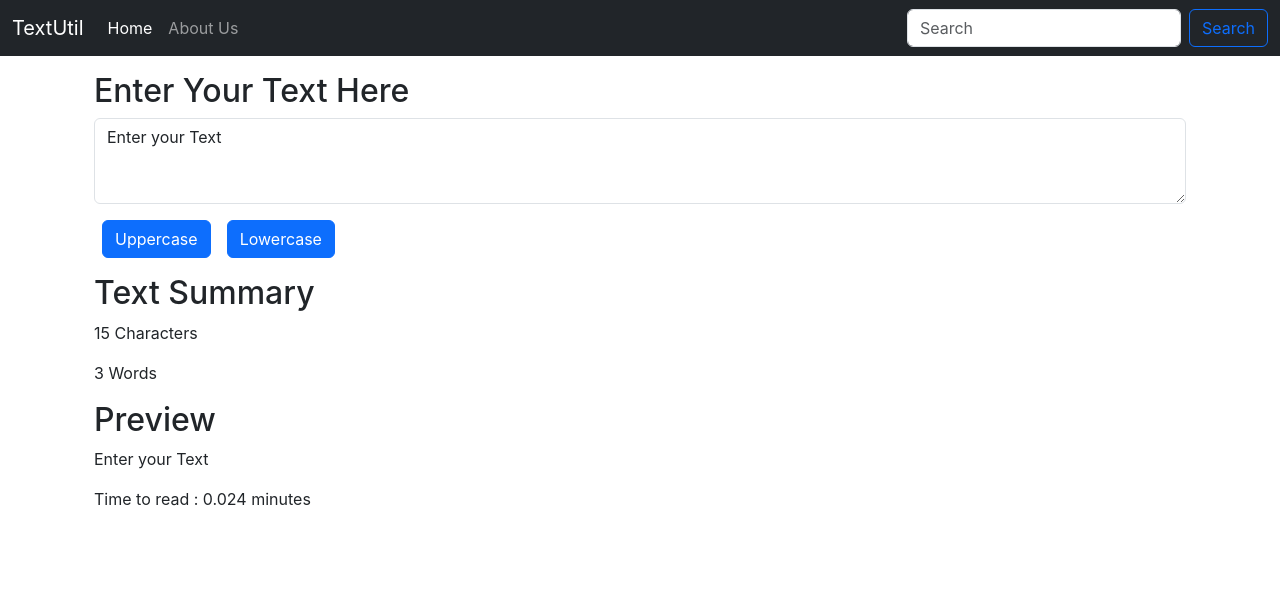
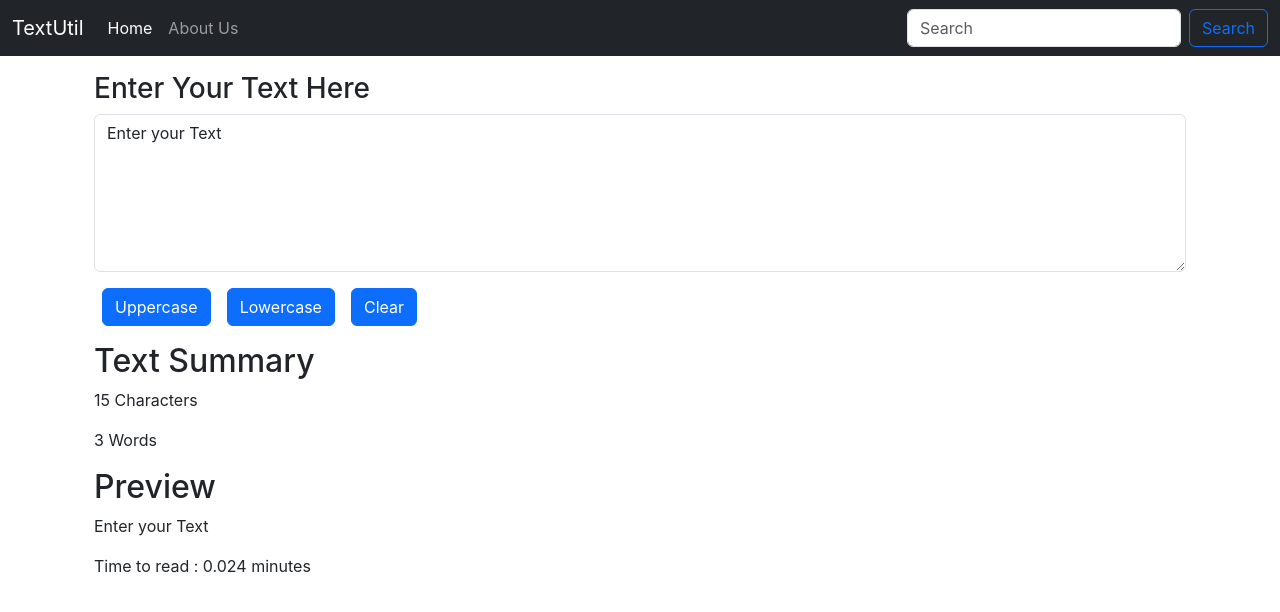
Before and after one commit to W4R10CK99/textUtil, a React (Create React App) app: page / in a window 1280 px wide. Shown: the top 612 px of the page. Built offline with nearby package versions, Linux system fonts and the light colour scheme.

Commit message:
clear button added

```diff
--- a/src/components/Area.js
+++ b/src/components/Area.js
@@ -18,16 +18,22 @@ export default function Area(props) {
         let ltext = text.toLocaleLowerCase();
         setText(ltext);
     }
+
+    const cleartext = () =>{
+        setText("")
+    }
     return (
         <>
             <div className="container my-3">
-            <h2>{props.title}</h2>
+            <h3>{props.title}</h3>
             <div className="mb-3">
-                <textarea className="form-control" id="myBox" value={text} onChange={change} rows="3"></textarea>
+                <textarea className="form-control" id="myBox" value={text} onChange={change} rows="6"></textarea>
 
             </div>
-            <button className="btn btn-primary mx-2" onClick={toUpCase}> Uppercase</button>
-            <button className="btn btn-primary mx-2" onClick={toLowCase}> Lowercase</button>
+
+            <button className="btn btn-primary mx-2" onClick={toUpCase}>Uppercase</button>
+            <button className="btn btn-primary mx-2" onClick={toLowCase}>Lowercase</button>
+            <button className="btn btn-primary mx-2" onClick={cleartext}>Clear</button>
             </div>
 
             <div className="container my-3">
```
